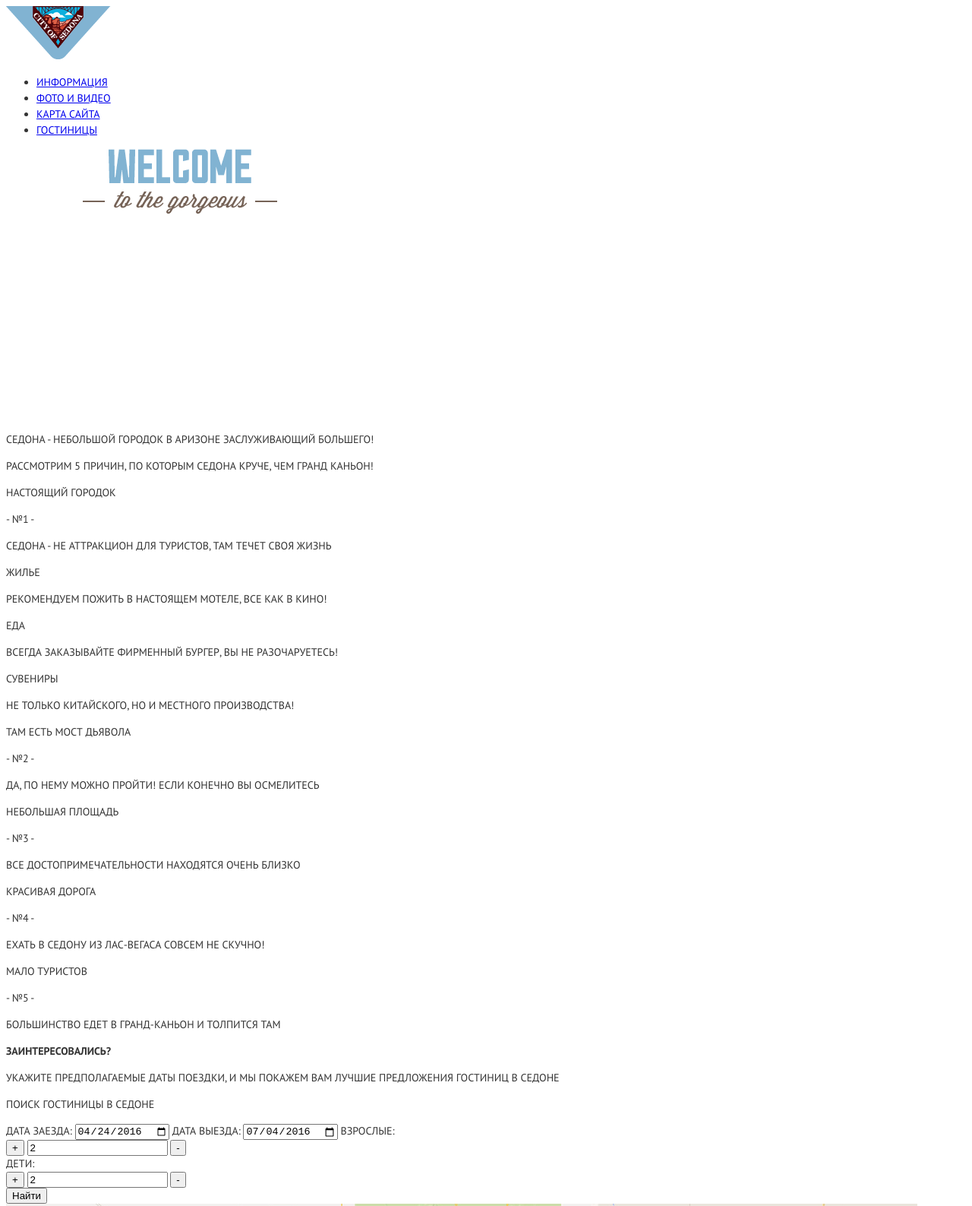
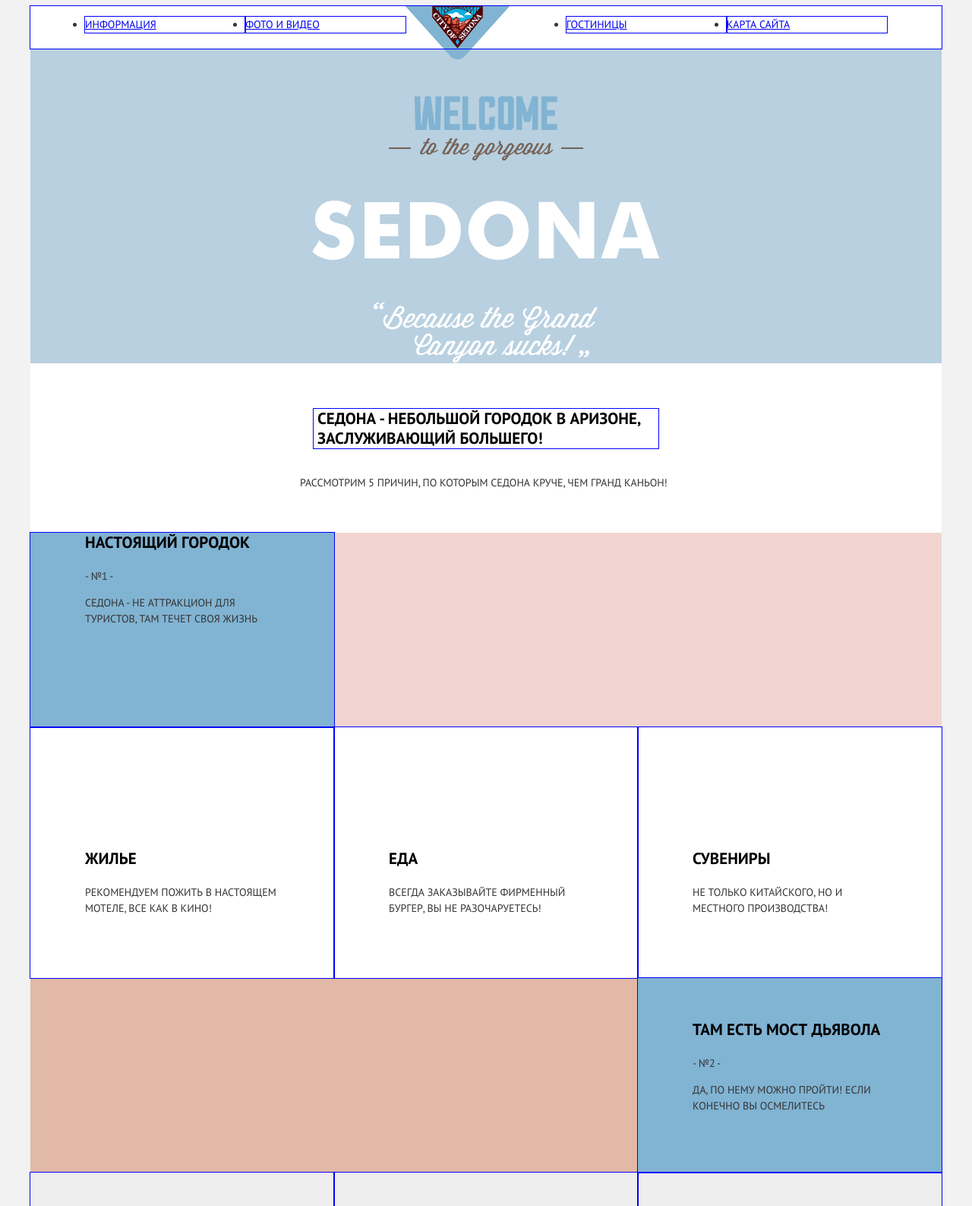
Before and after one commit to Va-leri/49320-sedona, a plain HTML site: page index.html in a window 1280 px wide. Shown: the top 1587 px of the page at 76% size. Drawn offline with Linux system fonts and the light colour scheme.

Commit message:
Сетка главной страницы

```diff
--- a/css/style.css
+++ b/css/style.css
@@ -4,18 +4,197 @@ body {
 	font-family: "PT Sans", sans-serif;
 	text-transform: uppercase;
 	color: #333333;
-
+	background-color: #f2f2f2;
 }
 
 h1 {
 
 }
 
-h2 {
+h2, .lead, .features-name {
 	font-size: 21px;
 	line-height: 26px;
 	font-family: "PT Sans", sans-serif;
 	font-weight: bold;
 	text-transform: uppercase;
 	color: #000000;
+	margin-top: 0;
 }
+
+b {
+	font-size: 30px;
+	line-height: 24px;
+	font-family: "PT Sans", sans-serif;
+	font-weight: bold;
+	text-transform: uppercase;
+	color: #000000;
+	margin-top: 0;
+}
+
+.container {
+	max-width: 1200px;
+	min-width: 768px;
+	background-color: #ffffff;
+	margin: 0 auto;
+}
+
+.clearfix::after {
+	content: "";
+	display: table;
+	clear: both;
+}
+
+.page-header {
+	height: 56px;
+	outline: blue solid 1px;
+}
+
+.main-navigation {
+	padding: 0 6%;
+
+}
+.main-navigation-left {
+	float: left;
+	width: 40%;
+	box-sizing: border-box;
+	padding: 0;
+}
+.main-navigation-right {
+	float: right;
+	width: 40%;
+	box-sizing: border-box;
+	padding: 0;
+}
+.main-navigation-left li{
+	float: left;
+	outline: blue solid 1px;
+	width: 50%;
+}
+
+.main-navigation-right li{
+	float: right;
+	outline: blue solid 1px;
+	width: 50%;
+}
+
+.welcome-image {
+	padding-top: 62px;
+	background: #b8d0e0;
+}
+.welcome-image img {
+	display: block;
+	margin: 0 auto;
+	margin-bottom: 60px;
+}
+
+.lead {
+	max-width: 444px;
+	margin: 0 auto;
+	margin-bottom: 35px;
+	padding: 0 5px;
+	outline: blue solid 1px;
+}
+
+.features>p {
+	max-width: 490px;
+	margin: 0 auto;
+	margin-bottom: 55px;
+	padding: 0 5px;
+
+}
+
+.features-1 {
+	background: #f2d5d0;
+}
+
+.features-1 .features-item {
+	background: #81b3d2;
+	min-height: 256px;
+}
+
+.features-item {
+	float: left;
+	width: 33.33333%;
+	box-sizing: border-box;
+	padding-left: 6%;
+	padding-right: 6%;
+	outline: blue solid 1px;
+}
+
+.content-right {
+	float: right;
+}
+
+.advice .features-item {
+	padding-top: 160px;
+	box-sizing: border-box;
+	min-height: 330px;
+}
+
+.features-2 {
+	background: #e1b9a6;
+}
+
+.features-2 .features-item {
+	background: #81b3d2;
+	min-height: 256px;
+	padding-top: 55px;
+}
+
+.features-3-5 {
+	background: #eeeeee;
+}
+.features-3-5 .features-item{
+	box-sizing: border-box;
+	min-height: 256px;
+	padding-top: 45px;
+}
+
+.order {
+	box-sizing: border-box;
+	width: 568px;
+	outline: blue solid 1px;
+	margin: 0 auto;
+	padding-top: 55px;
+}
+
+.order button {
+	width: 100%;
+	height: 85px;
+	margin-top: 55px;
+}
+
+.search-form {
+	display: none;
+	box-sizing: border-box;
+	width: 568px;
+	outline: blue solid 1px;
+	margin: 0 auto;
+	padding: 55px;
+}
+.search-form button[type="submit"] {
+	width: 458px;
+	height: 58px;
+}
+.background-map {
+	position: relative;
+	width: 100%;
+}
+.page-footer {
+	position: relative;
+	width: 100%;
+	margin-top: -120px;
+	background: #ffffff;
+	opacity: 0.9;
+	outline: blue solid 1px;
+}
+
+.footer-item {
+	float: left;
+	width: 33.33333%;
+	box-sizing: border-box;
+	padding-left: 6%;
+	padding-right: 6%;
+	min-height: 120px;
+	outline: blue solid 1px;
+}
--- a/index.html
+++ b/index.html
@@ -7,13 +7,10 @@
 		<link href="css/style.css" rel="stylesheet">
 	</head>
 	<body>
-		<header class="page-header">
 		<div class="container">
+			<header class="page-header clearfix">
 				<nav class="main-navigation">
-					<a href="/index.html">
-						<img src="img/logo.png" alt="City of Sedona" width="138px" height="70px">
-					</a>
-					<ul>
+					<ul class="main-navigation-left">
 						<li>
 							<a href="#">
 								Информация
@@ -24,6 +21,8 @@
 								Фото и видео
 							</a>
 						</li>
+					</ul>
+					<ul class="main-navigation-right">
 						<li>
 							<a href="/site-map">
 								Карта сайта
@@ -35,22 +34,24 @@
 							</a>
 						</li>
 					</ul>
+					<a href="/index.html">
+						<img src="img/logo.png" alt="City of Sedona" width="138px" height="70px">
+					</a>
 				</nav>
-			</div>
 			</header>
-		<main class="container">
+			<main>
 				<div class="welcome-image">
 					<img src="img/welcome.png" alt="Welcome to the gorgeous Sedona" width="458px" height="352px">
 				</div>
 				<p class="lead">
-				Седона - небольшой городок в Аризоне заслуживающий большего!
+					Седона - небольшой городок в Аризоне, заслуживающий большего!
 				</p>
 				<section class="features">
-				<p class="content-left">
+					<p>
 						Рассмотрим 5 причин, по которым Седона круче, чем Гранд Каньон!
 					</p>
-				<div>
-					<div class="content-left features-item">
+					<div class="clearfix features-1">
+						<div class="features-item">
 							<p class="features-name">Настоящий городок</p>
 							<p> - №1 - </p>
 							<p class="features-description">Седона - не аттракцион для туристов, там течет своя жизнь</p>
@@ -59,7 +60,7 @@
 							<!--Фоновое изображение - фото Sedona-city.jpg-->
 						</div>
 					</div>
-				<div>
+					<div class="advice clearfix">
 						<div class="features-item">
 							<!--Фоновое изображение -house.png-->
 							<p class="features-name">Жилье</p>
@@ -70,14 +71,14 @@
 							<p class="features-name">Еда</p>
 							<p class="features-description">Всегда заказывайте ФИРМЕННЫЙ БУРГЕР, Вы НЕ разочаруетесь!</p>
 						</div>
-					<div class="features-item">
+						<div class="features-item ">
 							<!--Фоновое изображение - souvenirs.png-->
 							<p class="features-name">Сувениры</p>
 							<p class="features-description">Не только китайского, но и местного производства!</p>
 						</div>
 					</div>
-				<div>
-					<div class="content-left features-photo">
+					<div class="clearfix features-2">
+						<div class="features-photo">
 							<!--Фоновое изображение - фото Devil's-bridge.jpg-->
 						</div>
 						<div class="content-right features-item">
@@ -86,7 +87,7 @@
 							<p class="features-description">Да, по нему можно пройти! Если конечно вы осмелитесь</p>
 						</div>
 					</div>
-				<div>
+					<div class="clearfix features-3-5">
 						<div class="features-item">
 							<p class="features-name">Небольшая площадь</p>
 							<p> - №3 - </p>
@@ -113,10 +114,11 @@
 					<p>
 						Укажите предполагаемые даты поездки, и мы покажем вам лучшие предложения гостиниц в седоне
 					</p>
-				<div class="search">
-					<p>
+					<button type="button">
 						Поиск гостиницы в Седоне
-					</p>
+					</button>
+				</div>
+				<div class="search-form">
 						<form action="#" class="search-details">
 							<label>Дата заезда:
 								<input type="date" value="2016-04-24" name="checkin">
@@ -144,25 +146,23 @@
 				<article class="background-map">
 						<img src="img/map.jpg" width="1200px" height="593px">
 				</article>
-			</div>
 			</main>
-		<footer class="page-footer">
-			<div class="container">
-				<section class="hashtag">
+			<footer class="page-footer clearfix">
+				<section class="hashtag footer-item">
 					<h2>#visitsedona</h2>
 				</section>
-				<section class="social">
+				<section class="social footer-item">
 					<a class="social-btn social-btn-tw" href="#">Twitter</a>
 					<a class="social-btn social-btn-fb" href="#">Facebook</a>
 					<a class="social-btn social-btn-utube" href="#">Youtube</a>
 				</section>
-				<section class="developer">
+				<section class="developer footer-item">
 					Website by
 					<a href="#">
 						<img src="img/html-academy.png" alt="html academy" width="113px" height="39px">
 					</a>
 				</section>
+			</footer>
 		</div>
-		</footer>
 	</body>
 </html>
```
Lines whose indentation alone changed are shown as unchanged.
